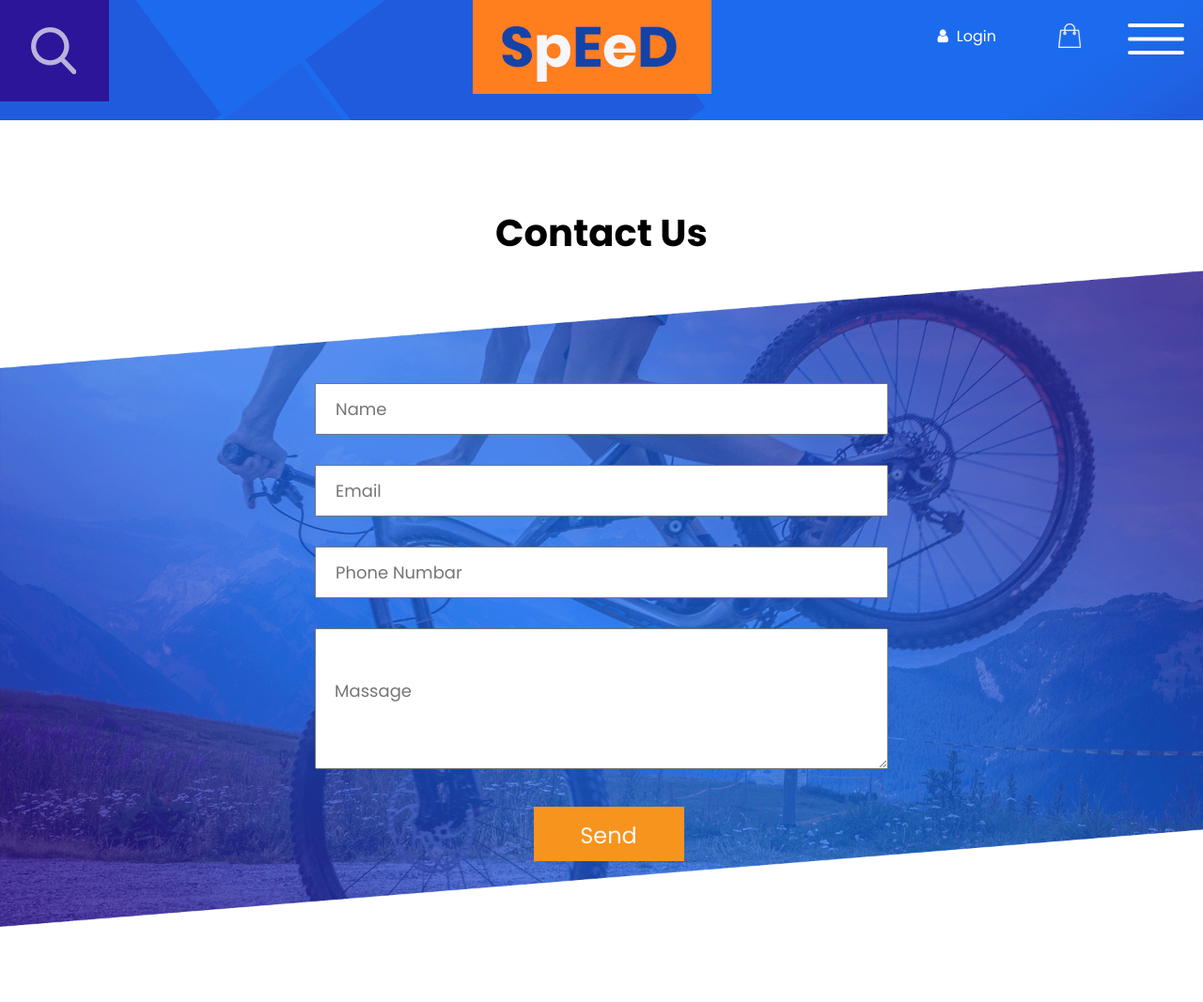
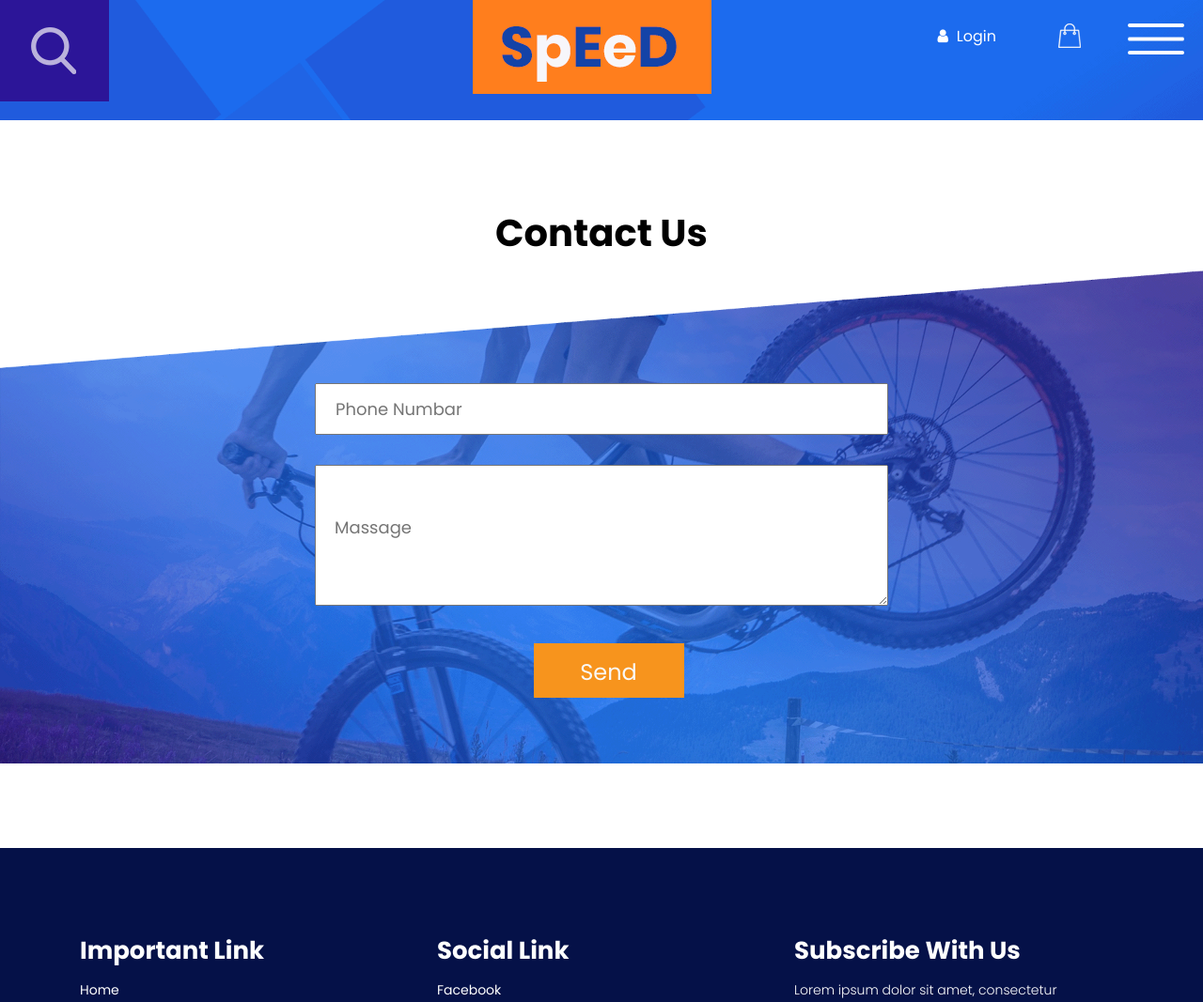
Before and after one commit to asilbeek17/speed_bcycle, a Django app: page /contact/ in a window 1280 px wide. Shown: the top 1067 px of the page at 94% size. Run offline with Django 4.2, Linux system fonts and the light colour scheme; some libraries are stand-ins or nearby versions.

Commit message:
contact first commit

```diff
--- a/templates/contact.html
+++ b/templates/contact.html
@@ -80,18 +80,15 @@
       <div class="container">
          <h1 class="contact_text"><strong>Contact Us</strong></h1>
       </div>
+
+       {% block content %}
+
             <div class="contact_main">
                <div class="enput_section">
                   <div class="email_box">
                     <div class="input_main">
                        <div class="container">
                           <form action="/action_page.php">
-                            <div class="form-group">
-                              <input type="text" class="email-bt" placeholder="Name" name="Name">
-                            </div>
-                            <div class="form-group">
-                              <input type="text" class="email-bt" placeholder="Email" name="Name">
-                            </div>
                             <div class="form-group">
                               <input type="text" class="email-bt" placeholder="Phone Numbar" name="Email">
                             </div>
@@ -110,6 +107,7 @@
             </div>
    </div>
 
+    {% endblock content %}
 
    <!-- footer section start -->
    <div class="footer_section layout_padding">
```
